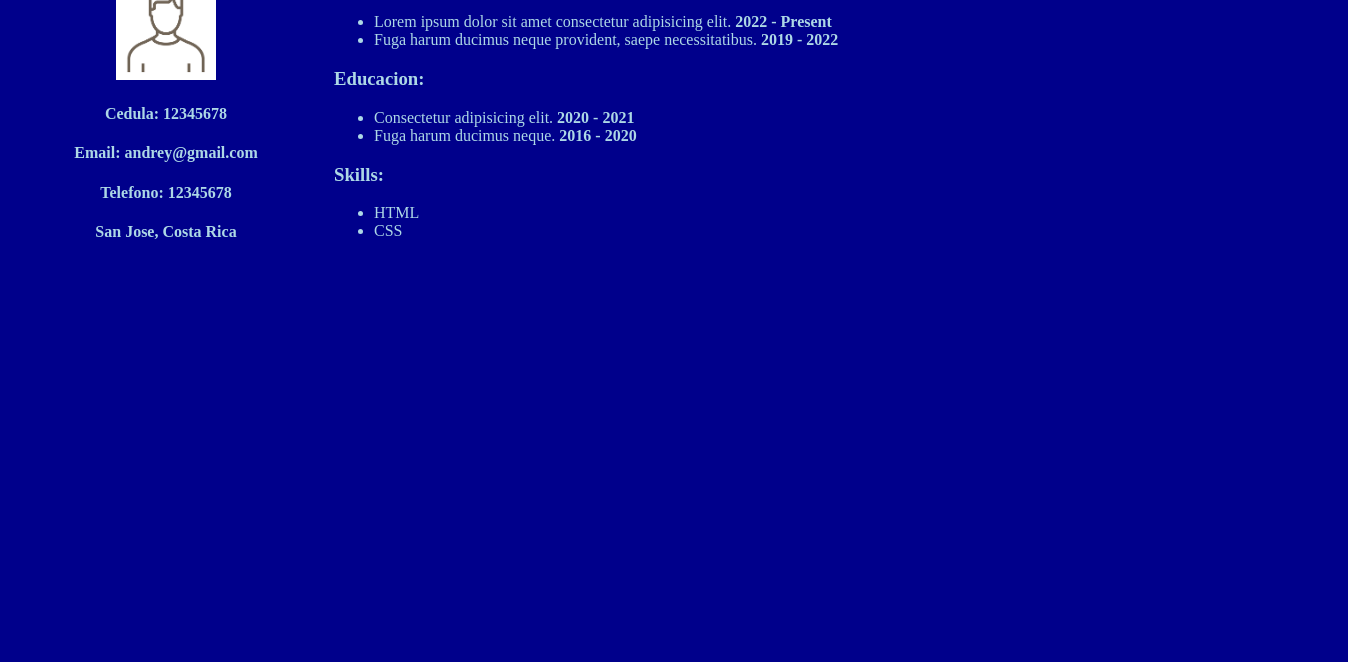
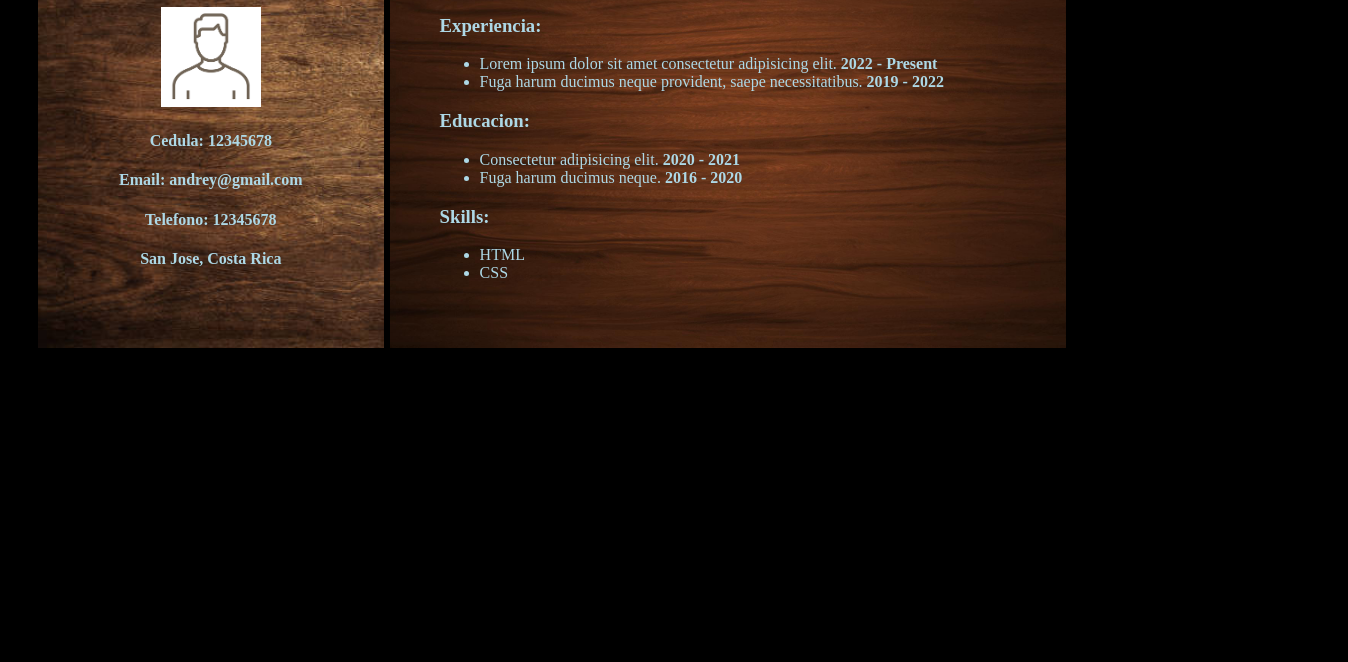
Before and after one commit to aajimenezvla/HTML, a plain HTML site: page cv.html in a window 1280 px wide. Shown: the part 138-800 px from the top of the page, 1348 px wide, since content can reach past the window. Drawn offline with Linux system fonts and the light colour scheme.

Commit message:
adding style CSS to my CV

```diff
--- a/style.css
+++ b/style.css
@@ -1,21 +1,27 @@
 body{
     width: 100%;
-    background-color: darkblue;
+    background-color: black;
     color: lightblue;
-
 }
 .container{
     display: flex;
     flex-direction: row;
-    padding: 30px;
-    width: 100%;
+    margin: 30px;
+    width: 90%;
 }
 .left-banner{
-    width: 20%;
+    padding-top: 35px;
+    width: 30%;
     text-align: center;
+    background-image: url(./media/madera1.jpg);
+    background-size: cover;
 }
 .right-banner{
     width: 50%;
     flex-direction: column;
-    margin-left: 40px;
+    border-left: 1px solid black;
+    margin-left: 5px;
+    padding: 50px;
+    background-image: url(./media/madera4.jpg);
+    background-size: cover;
 }
```
Also changed, not shown: cv.html (indentation only), media/madera1.jpg (added), media/madera4.jpg (added).
